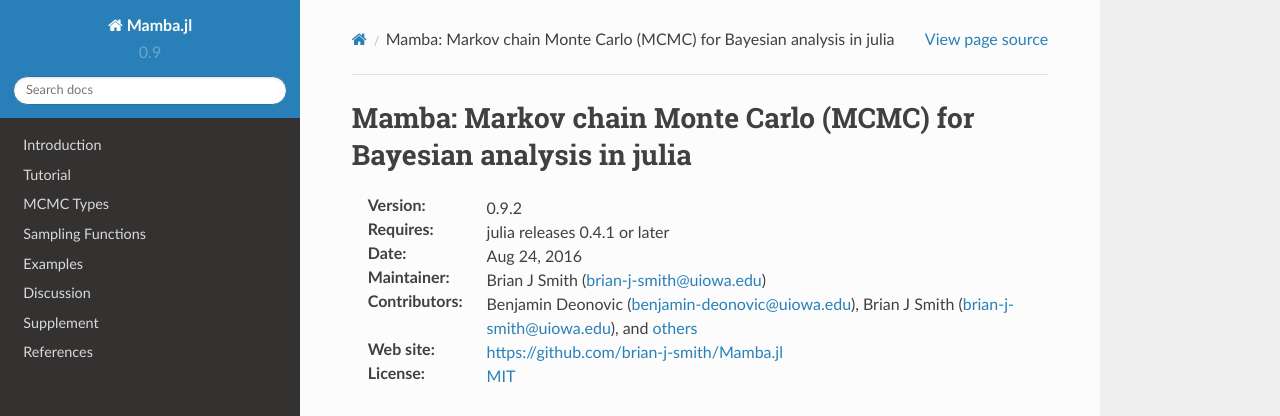
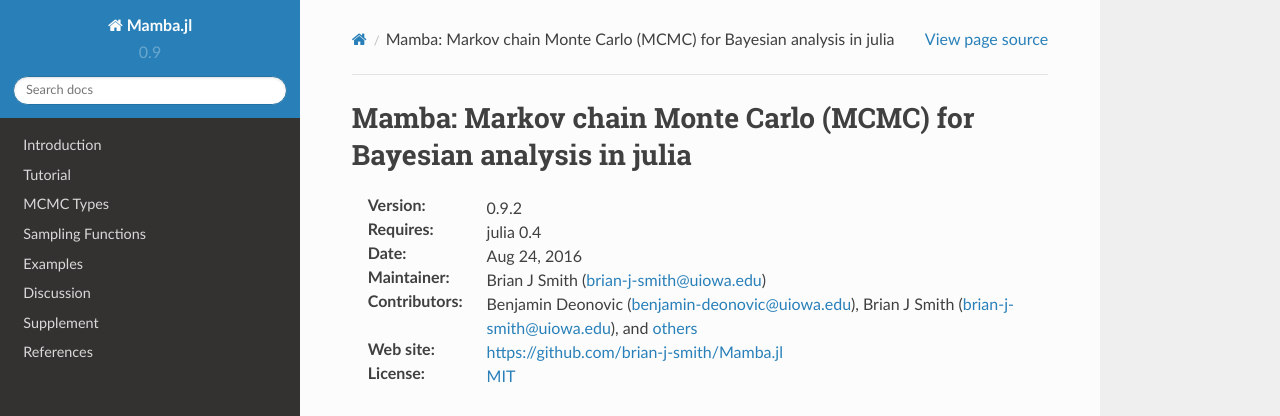
Before and after one commit to brian-j-smith/Mamba.jl, a Sphinx documentation site: the page built from doc/index.rst, in a window 1280 px wide and 900 px high. Shown: the top 416 px of the window. Built offline with Sphinx 7.4.7 and the Read the Docs theme 2.0.0, drawn with Linux system fonts in a browser that asks for light colours; formulas are drawn with MathJax 3.

Commit message:
Cap package compatibility at julia 0.5-.

```diff
--- a/doc/index.rst
+++ b/doc/index.rst
@@ -2,7 +2,7 @@
 =====================================================================
 
 :Version: |release|
-:Requires: julia releases 0.4.1 or later
+:Requires: julia 0.4
 :Date: |today|
 :Maintainer: Brian J Smith (brian-j-smith@uiowa.edu)
 :Contributors: Benjamin Deonovic (benjamin-deonovic@uiowa.edu), Brian J Smith (brian-j-smith@uiowa.edu), and `others <https://github.com/brian-j-smith/Mamba.jl/contributors>`_
```
Also changed, not shown: 1 other file.
